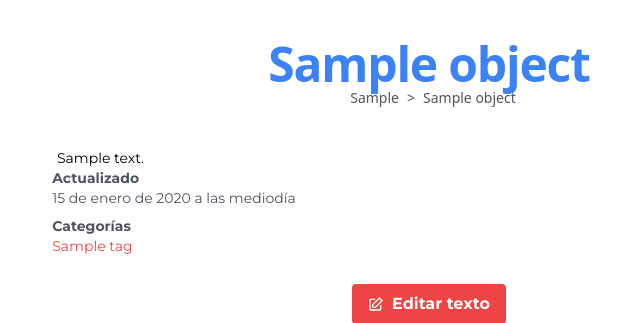
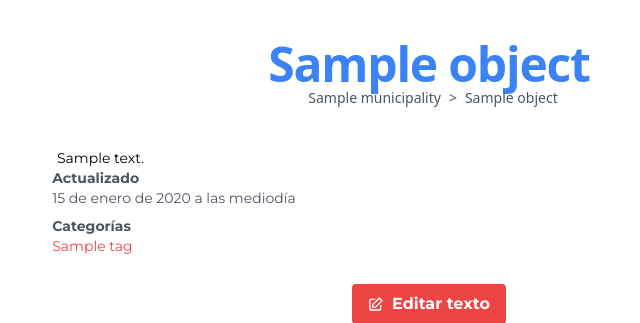
Before and after one commit to Code4PuertoRico/suministrospr, a Django app: template suministrospr/suministros/templates/suministros/suministro_detail.html in a window 1280 px wide. Shown: the part 107-430 px from the top of the page, without its empty margins (211-851 px from the left). Run offline with Django 3.2, Linux system fonts and the light colour scheme; the template is opened without the code that fills it: most values are stand-ins (such as "Sample title", 1, 10 or a date in 2020); some libraries are stand-ins or nearby versions.

Commit message:
get_name_display from object.municipality

```diff
--- a/suministrospr/suministros/templates/suministros/suministro_detail.html
+++ b/suministrospr/suministros/templates/suministros/suministro_detail.html
@@ -17,7 +17,7 @@
 <div class="flex justify-center">
   <div class="flex flex-row text-sm text-gray-600">
     <div class="ml-2">
-      <a href="{% url 'suministro-municipio-list' object.municipality|slugify %}">{{ object.get_municipality_display }}</a>
+      <a href="{% url 'suministro-municipio-list' object.municipality|slugify %}">{{ object.municipality.get_name_display }}</a>
     </div>
     <div class="ml-2">></div>
     <div class="ml-2">
```
